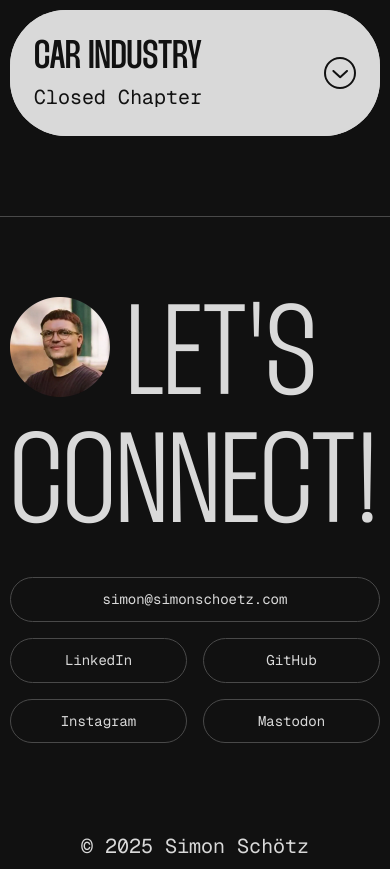
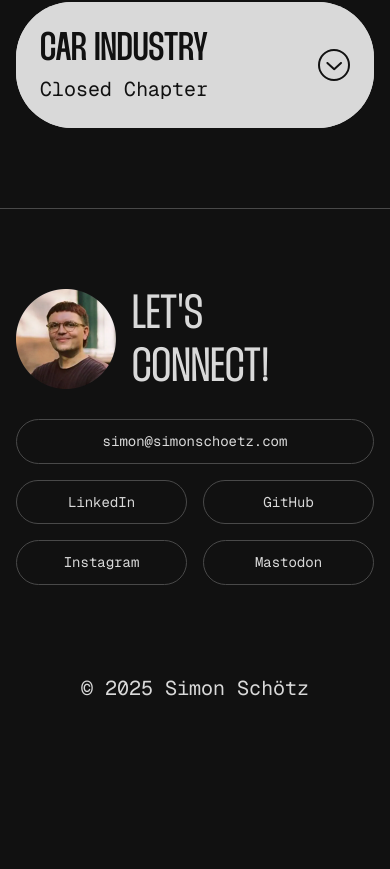
Before and after one commit to SimonSchoetz/simon-schoetz-website-2025, a Next.js app: page / in a window 390 px wide. Shown: the part 4028-4897 px from the top of the page. After the commit the page ends 4739 px from the top, so only its background shows below. Built offline with nearby package versions, Linux system fonts and the light colour scheme.

Commit message:
fix Contact Section spacing

```diff
--- a/app/_components/ContactSection.tsx
+++ b/app/_components/ContactSection.tsx
@@ -33,7 +33,7 @@ export const ContactSection = () => {
         max-md:flex-col max-md:container-center
         lg:py-32'
     >
-      <div className='mb-6 md:mb-0 md:flex-1'>
+      <div className='mb-6 md:mb-0 md:flex-1 w-full'>
         <Image
           className='object-cover float-left mr-4'
           src='/contact-avatar.webp'
@@ -44,9 +44,7 @@ export const ContactSection = () => {
         />
         <H2
           text={`Let's \nconnect!`}
-          className='text-8xl font-light whitespace-break-spaces
-          md:font-normal
-          lg:!text-8xl'
+          className='whitespace-break-spaces lg:!text-8xl'
         />
       </div>
 
```
